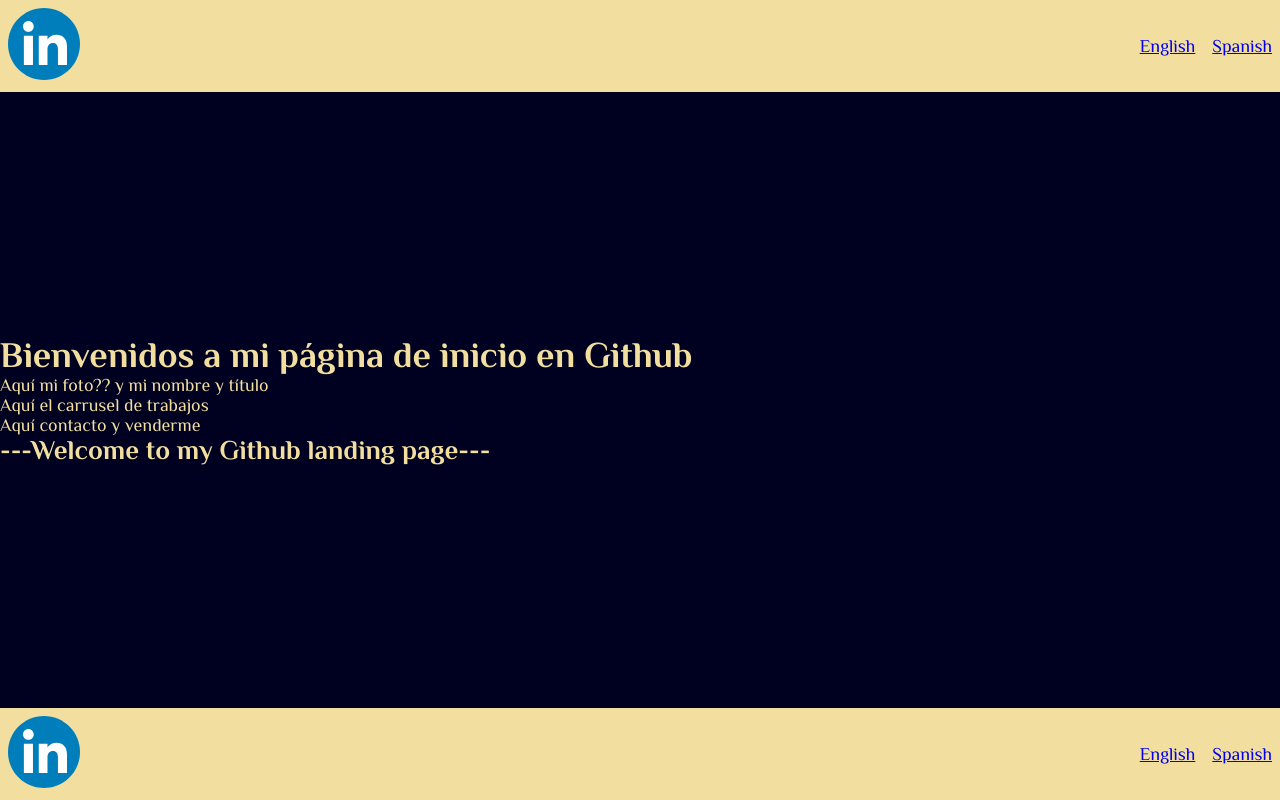
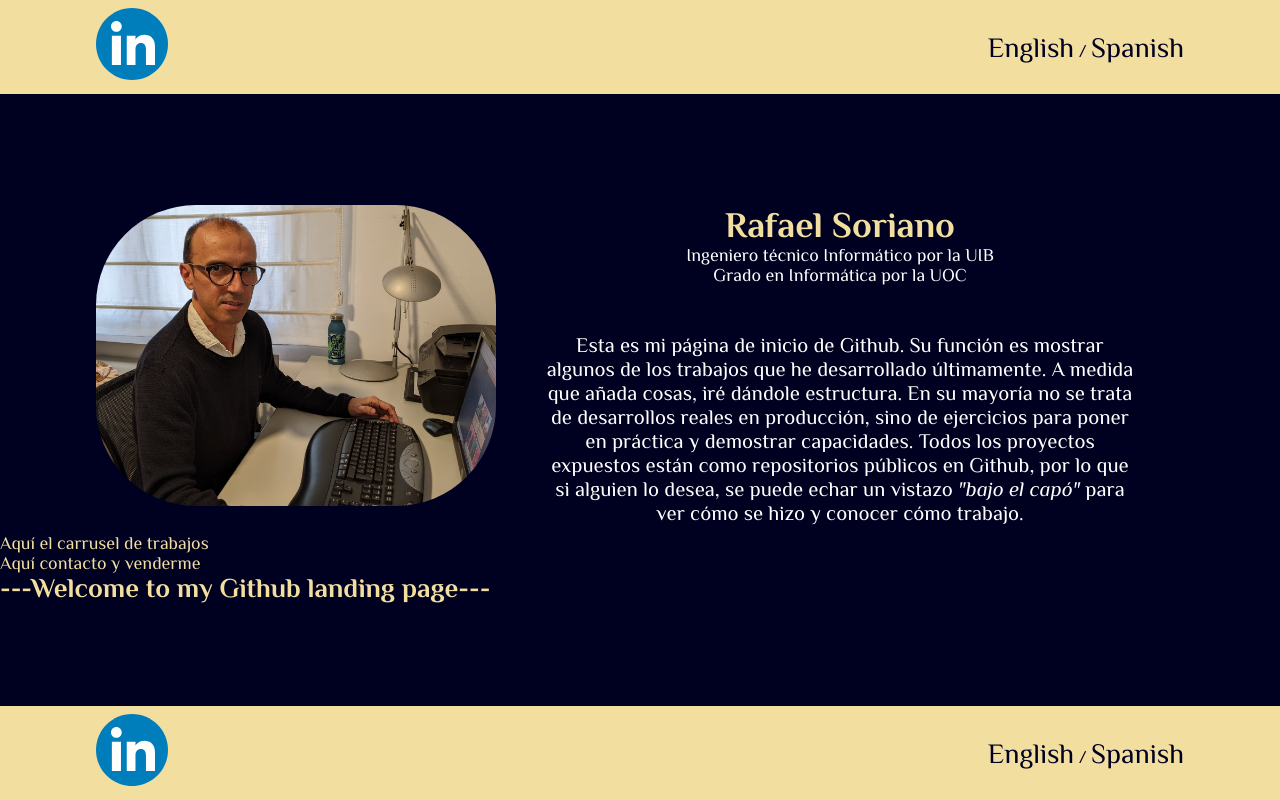
Before and after one commit to Pseidu/pseidu.github.io, a plain HTML site: page index.html in a window 1280 px wide. Drawn offline with Linux system fonts and the light colour scheme.

Commit message:
actualización. Incluye foto de prueba

```diff
--- a/css/style.scss
+++ b/css/style.scss
@@ -1,8 +1,8 @@
 @import url('https://fonts.googleapis.com/css2?family=Philosopher:ital,wght@0,400;0,700;1,400;1,700&display=swap');
 
 :root {
-  --bg: #000020;
-  --font-color:#f2dfa0;
+  --dark-blue: #000020;
+  --vanilla:#f2dfa0;
   --button-nav: #030303;
   --purple: #755CDE;
   --button-hero: #EB7565;
@@ -29,15 +29,43 @@ body {
     family: 'Philosopher', sans-serif;
     size: 18px;
   }
-  color: var(--font-color);
-  background-color: var(--bg);
+  color: var(--vanilla);
+  background-color: var(--dark-blue);
 }
 
-header, footer {
+.top-bottom-banner {
     display: flex;
     justify-content: space-between;
     align-items: center;
 
-    background-color: var(--font-color);
-    padding: 0.5rem;
+    background-color: var(--vanilla);
+    padding: 0.5rem 6rem;
+
+    color: var(--dark-blue);
+    a {
+      text-decoration: none;
+      color: inherit;
+      font-size: 1.75rem;
+    }
 }
+
+main {
+  .presentation {
+    display: flex;
+
+    text-align: center;
+    padding: 0.5rem 6rem;
+
+    p{
+      color: white;
+    }
+    .explanation {
+      padding: 3rem 3rem 0;
+      font-size: 1.3rem;
+    }
+    img {
+      max-width: 400px;
+      border-radius: 100px;
+    }
+  }
+}
--- a/index.html
+++ b/index.html
@@ -19,9 +19,16 @@
         </p>
     </header>
     <main>
-        <div>
-            <h1>Bienvenidos a mi página de inicio en Github</h1>
-            Aquí mi foto?? y mi nombre y título
+        <div class="presentation">
+            <div>
+                <img src="./images/image-hero.jpg" alt="author photo">
+            </div>
+            <div>
+                <h1>Rafael Soriano</h1>
+                <p>Ingeniero técnico Informático por la UIB</p>
+                <p>Grado en Informática por la UOC</p>
+                <p class="explanation">Esta es mi página de inicio de Github. Su función es mostrar algunos de los trabajos que he desarrollado últimamente. A medida que añada cosas, iré dándole estructura. En su mayoría no se trata de desarrollos reales en producción, sino de ejercicios para poner en práctica y demostrar capacidades. Todos los proyectos expuestos están como repositorios públicos en Github, por lo que si alguien lo desea, se puede echar un vistazo <i>"bajo el capó"</i> para ver cómo se hizo y conocer cómo trabajo.</p>
+            </div>
         </div>
         <div>
             Aquí el carrusel de trabajos
```
Also changed, not shown: css/style.css, images/image-hero.jpg (added), 1 other file.
